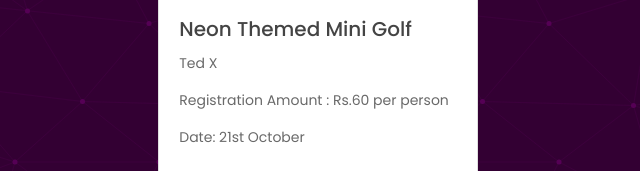
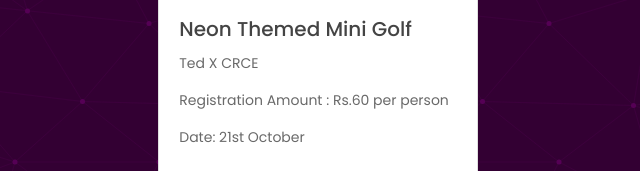
Before and after one commit to StudentsCouncilCRCE/Synergy2.0, a website: page index.html in a window 1280 px wide. Shown: the part 5629-5800 px from the top of the page, 36-676 px from the left. Drawn offline with nearby package versions, Linux system fonts and the light colour scheme.

Commit message:
Update index.html

```diff
--- a/index.html
+++ b/index.html
@@ -218,7 +218,7 @@
                         <img class="card-img-top" src="/assets/imgs/TEDxCRCE Synergy poster.png" alt="Card image cap">
                         <div class="card-body">
                             <h5 class="card-title">Neon Themed Mini Golf</h5>
-                            <p class="card-text">Ted X</p>
+                            <p class="card-text">Ted X CRCE</p>
                             <p>Registration Amount : Rs.60 per person</p>
                             <p>Date: 21st October</p>
                             <a href="https://forms.gle/jFKaNXBaZdw1gXAM6" class="btn btn-primary">Know More</a>
```
